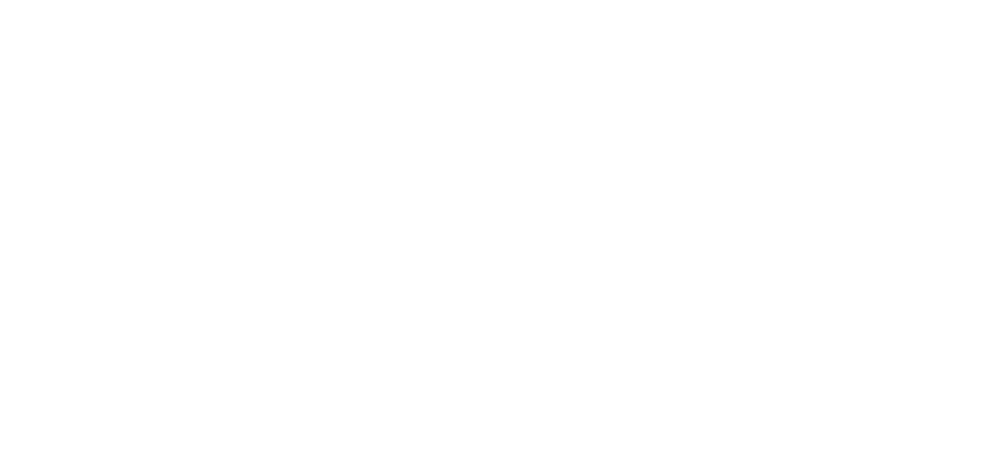
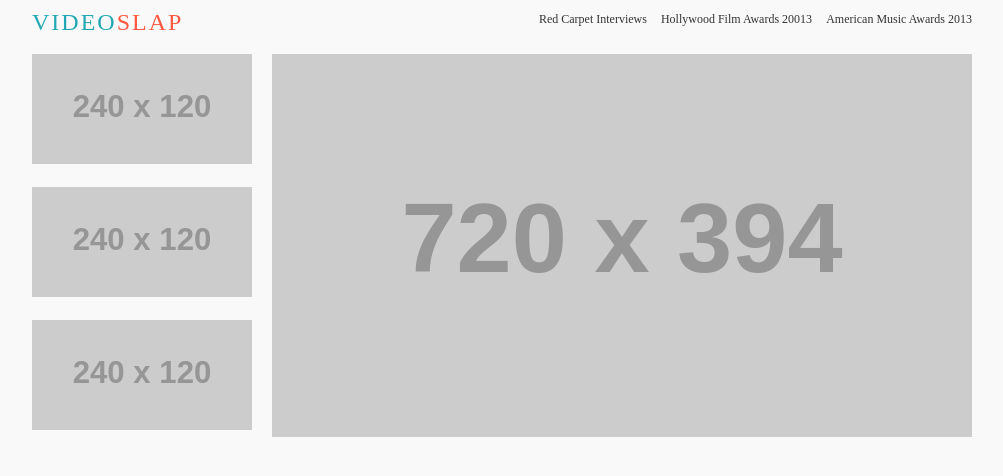
Before and after one commit to kylrynr/Video-Slap, a plain HTML site: page index.html in a window 1280 px wide. Shown: the whole page, without its empty margins (138-1141 px from the left). Drawn offline with Linux system fonts and the light colour scheme; files that its build step writes are made by us from their sources; placeholder pictures from the web are drawn by us.

Commit message:
Adding General settings

```diff
--- a/css/style.css
+++ b/css/style.css
@@ -1,3 +1,115 @@
+
+/* General Settings */
+
+body {
+  font-family: 'Arimo', sans-serif;
+  width: 100%;
+  height: 100%;
+  color: #333;
+  background-color: #f9f9f9;
+  font-size: 14px;
+}
+
 .wrapper {
+  max-width: 1060px;
+  margin: 0 auto;
+  padding: 0 10px;
+}
+
+a {
+  text-decoration: none;
+  color: #333;
+}
+
+img {
+  max-width: 100%;
+}
+
+h1, h2, h3, h4 , h5, h6 {
+	font-family: 'Open Sans' ,sans-serif;
+}
+
+/* Clearfix */
+
+.clearfix:after {
+  	display: block;
+  	clear: both;
+  	content: "";
+}
+
+/* Header */
+
+.wrapper-header {
 	width: 960px;
+	margin: 0 auto;
 }
+
+/* Logo Space */
+
+.title {
+	text-transform: uppercase;
+	font-size: 24px;
+	padding: 0;
+	letter-spacing: 2px;
+	float: left;
+	margin: 10px;
+}
+
+.first-color {
+	color: #22a8b5;
+}
+
+.second-color {
+	color: #ff5842;
+}
+
+/* Top-Navigation Bar */
+
+.main-nav {
+	float: right;
+	margin: 10px;
+}
+
+.main-nav ul {
+	margin: 0;
+	padding: 0;
+	list-style-type: none;
+}
+
+.main-nav ul li {
+	display: inline-block;
+	margin-left: 10px;
+}
+
+.main-nav ul li a {
+	font-size: 12px;
+}
+
+/* Main Body */
+
+.wrapper-inner {
+	width: 960px;
+	margin: 0 auto;
+}
+
+/* Image Carousel */
+
+.image-carousel {
+	margin: 10px 0;
+}
+
+.image-list {
+	width: 220px;
+	float: left;
+	margin: 0 10px;
+}
+
+.main-image {
+	width: 700px;
+	float: left;
+	margin: 0 10px;
+}
+
+.image-list li+li {
+	margin-top: 20px;
+}
--- a/index.html
+++ b/index.html
@@ -2,17 +2,59 @@
 <html>
 	<head>
 		<title>Vapor.com</title>
-<link rel="stylesheet" type="text/css" href="style.css">
-<link rel="stylesheet" type="text/css" href="reset.css">
+		<link rel="stylesheet" type="text/css" href="css/style.css">
+		<link rel="stylesheet" type="text/css" href="css/reset.css">
+
+		<link href='http://fonts.googleapis.com/css?family=Arimo' rel='stylesheet' type='text/css'>
 	</head>
+
 	<body>
 
 		<div class="wrapper">
-<header>
 
-<div class="logo">
+			<header class="clearfix">
+				<div class="wrapper-header">
+					<div class="title">
+						<h1><a href="#"><span class="first-color">Video</span><span class="second-color">Slap</span></a></h1>
+					</div>
 
+					<nav class="main-nav">
+						<ul>
+							<li><a href="#">Red Carpet Interviews</a></li>
+							<li><a href="#">Hollywood Film Awards 20013</a></li>
+							<li><a href="#">American Music Awards 2013</a></li>
+						</ul>
+					</nav>
+				</div>
 			</header>
+
+			<div class="wrapper-inner">
+
+				<div class="image-carousel">
+					<div class="image-list">
+						<ul>
+							<li>
+								<img src="http://placehold.it/240x120">
+							</li>
+							<li>
+								<img src="http://placehold.it/240x120">
+							</li>
+							<li>
+								<img src="http://placehold.it/240x120">
+							</li>
+						</ul>
+					</div>
+					<div class="main-image">
+						<ul>
+							<li>
+								<img src="http://placehold.it/720x394">
+							</li>
+						</ul>
+					</div>
+				</div>
+
+			</div>
+
 		</div>
 
 	</body>
```
Lines whose indentation alone changed are shown as unchanged.
